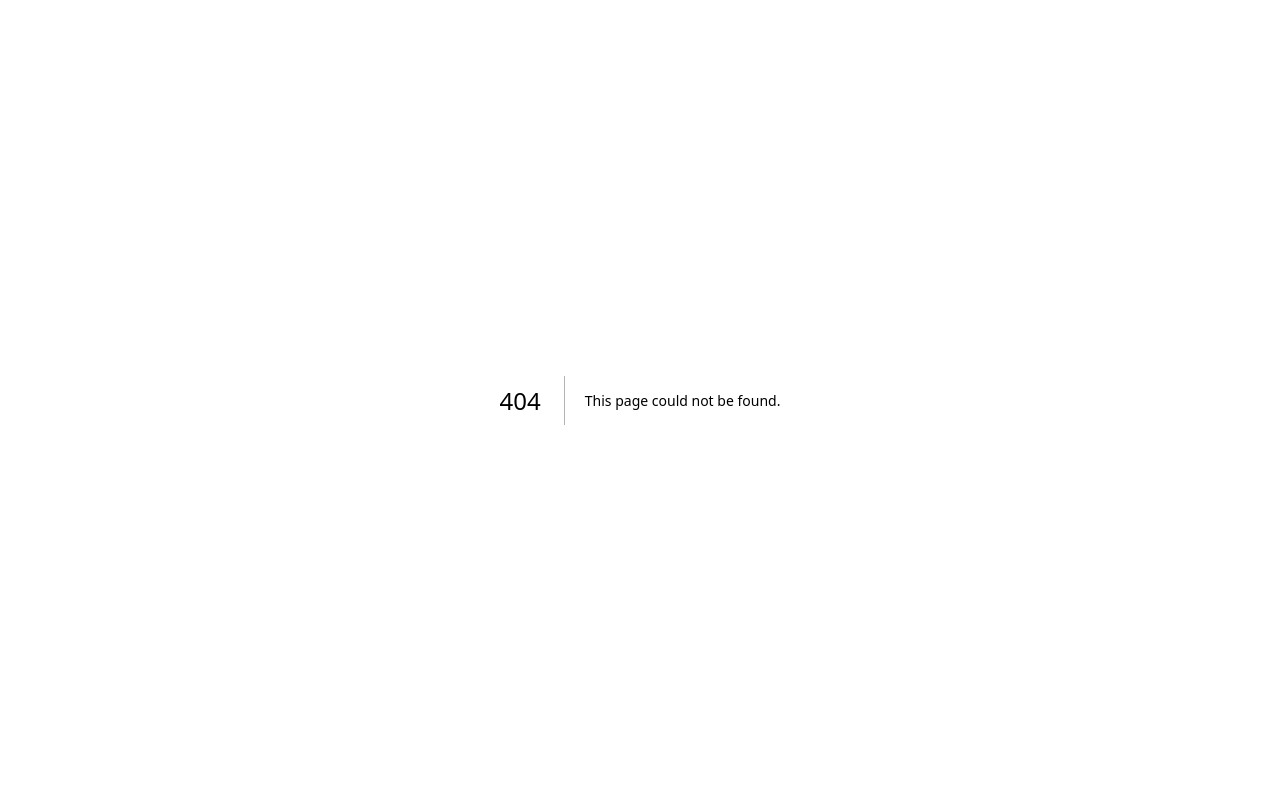
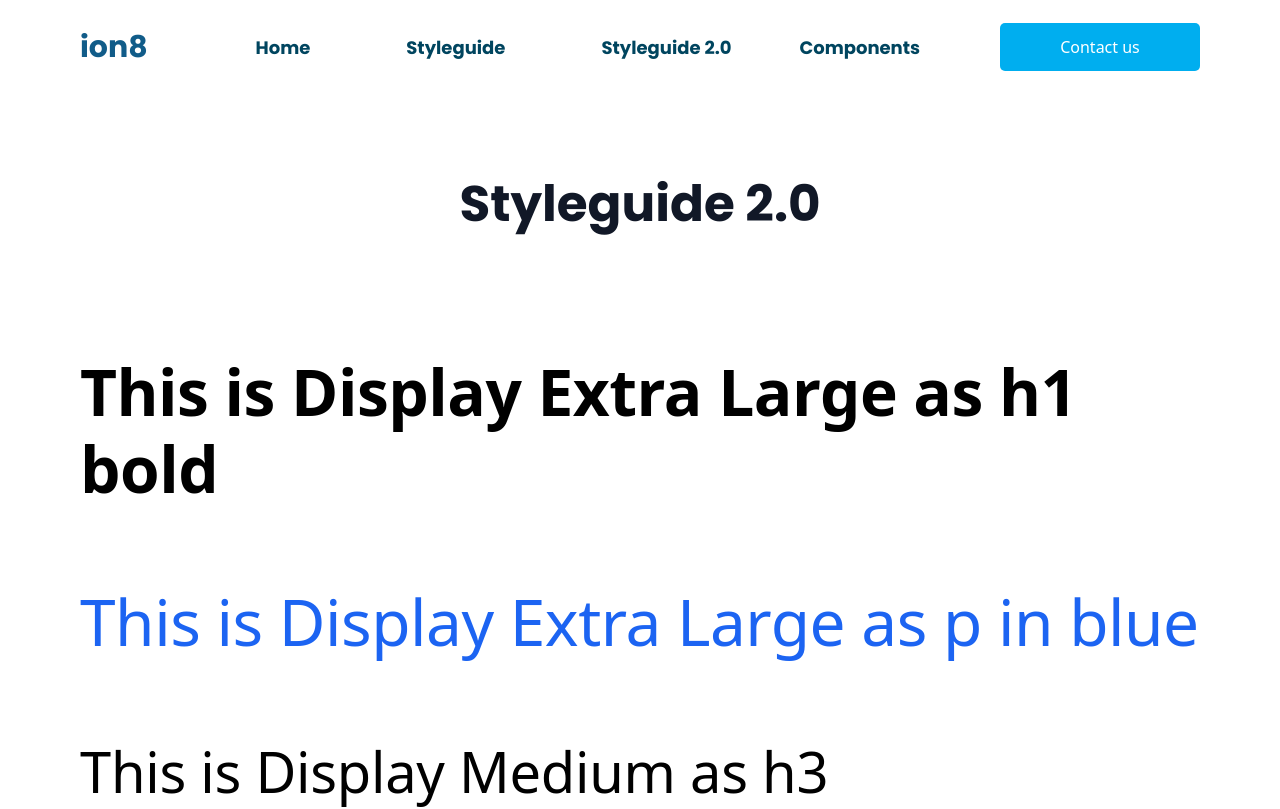
Before and after one commit to imrishit98/rp-nextjs-starter, a Next.js app: page /styleguide-new in a window 1280 px wide. Before the commit this address had no page. Shown: the top 809 px of the page. Built offline with nearby package versions, Linux system fonts and the light colour scheme.

Commit message:
Fragmented react components for typography

```diff
--- a/src/components/layout/navbar.js
+++ b/src/components/layout/navbar.js
@@ -16,10 +16,13 @@ const Navbar = ({ conversionPageUrl }) => {
       name: 'Home',
       href: '/',
     },
-
     {
       name: 'Styleguide',
       href: '/styleguide',
+    },
+    {
+      name: 'Styleguide 2.0',
+      href: '/styleguide-new',
     },
     {
       name: 'Components',
--- /dev/null
+++ b/src/components/ui/typography-new.js
@@ -0,0 +1,41 @@
+import Link from 'next/link';
+
+// import { poppins } from '@/utils/fonts';
+// font family could be defined in the tailwind config to make it more per project kinda usage.
+// ${poppins.className}
+
+const Display = ({ children }) => {
+  return <>{children}</>;
+};
+
+Display.ExtraLarge = ({ children, className = '' }) => {
+  return (
+    <div className={`text-[80px] leading-[88px] -tracking-[0.8px] ${className}`}>
+      {children}
+    </div>
+  );
+};
+
+Display.Large = ({ children, className = '' }) => {
+  return (
+    <div className={`text-[64px] leading-[76.8px] -tracking-[0.5px] ${className}`}>
+      {children}
+    </div>
+  );
+};
+
+Display.Medium = ({ children, className = '' }) => {
+  return (
+    <div className={`text-[56px] leading-[67.2px] -tracking-[0.25px] ${className}`}>
+      {children}
+    </div>
+  );
+};
+
+// and so on
+
+Display.Small = ({ children, className = '' }) => {
+  return <div className={`${className} `}>{children}</div>;
+};
+
+export default Display;
--- /dev/null
+++ b/src/pages/styleguide-new.js
@@ -0,0 +1,54 @@
+import { Container, SectionHeader } from '@/ui/containers';
+
+import { Button } from '@/ui/buttons';
+import Display from '@/ui/typography-new';
+import Layout from '@/components/layout';
+import { SubmitIcon } from '@/svgs/icons';
+import { useRouter } from 'next/router';
+
+/**
+ * @description - This page is mainly implemented based on the Figma Styleguide - a replication of how the Figma Styleguide looks like.
+ * @returns
+ */
+const StyleGuideNew = () => {
+  const router = useRouter();
+
+  const title = 'Styleguide Page';
+  // this is the current page url that will be captured
+  const pageUrl = router.pathname;
+  return (
+    <Layout
+      seoTitle={title}
+      seoDesc=''
+      conversionPageUrl={pageUrl}>
+      {/* Section header for the page */}
+      <Container className='py-10 lg:py-20'>
+        <SectionHeader
+          title='Styleguide 2.0'
+          desc="This styleguide is created to match the Figma's styleguide"
+          className='text-center'
+        />
+      </Container>
+
+      {/* Typography */}
+
+      <Container>
+        <Display.Large>
+          <h1 className='font-bold'>This is Display Extra Large as h1 bold</h1>
+          <br />
+          <p className='text-blue-600'>This is Display Extra Large as p in blue</p>
+          <br />
+        </Display.Large>
+
+        <Display.Medium>
+          <h3>This is Display Medium as h3</h3>
+          <br />
+          <h3 className='font-bold'>This is Display Medium as h3 bold</h3>
+          <br />
+        </Display.Medium>
+      </Container>
+    </Layout>
+  );
+};
+
+export default StyleGuideNew;
--- a/tailwind.config.js
+++ b/tailwind.config.js
@@ -9,12 +9,38 @@ module.exports = {
   theme: {
     extend: {
       colors: {
+        red: {
+          r900: '#05515D',
+          r800: '#1F2A37',
+          r700: '#374151',
+          r600: '#4B5563',
+          500: '#6B7280',
+          r400: '#9CA3AF',
+          r300: '#D1D5DB',
+          // r200: '#6B6F7C',
+          r100: '#C1C5D2',
+          r50: '#EBECF0',
+        },
+        orange: {
+          or900: '#05515D',
+          or800: '#1F2A37',
+          or700: '#374151',
+          or600: '#4B5563',
+          or500: '#6B7280',
+          or400: '#9CA3AF',
+          or300: '#D1D5DB',
+          or200: '#6B6F7C',
+          or100: '#C1C5D2',
+          or50: '#EBECF0',
+        },
         'deep-blue': '#00455F',
         cobalt: '#115C89',
         teal: '#00EBF4',
         cyan: '#00AEEF',
         'light-blue': '#D6EBF4',
         'cool-grey': '#EBF3F9',
+
+        'red-dark': '#9CA3AF', // can't read it
       },
 
       backgroundImage: {
```
